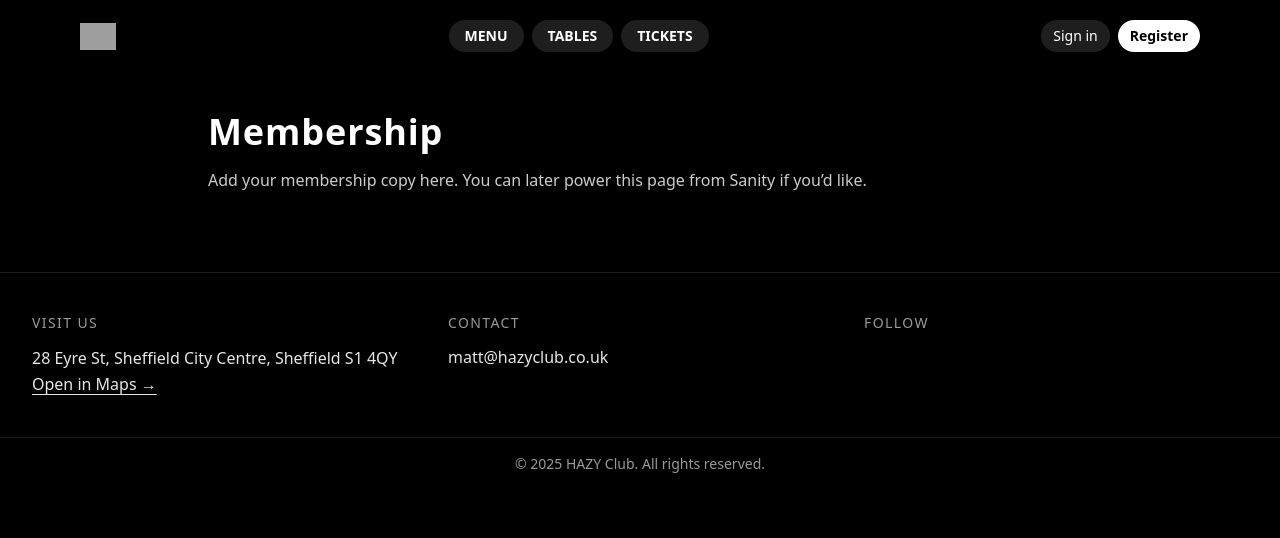
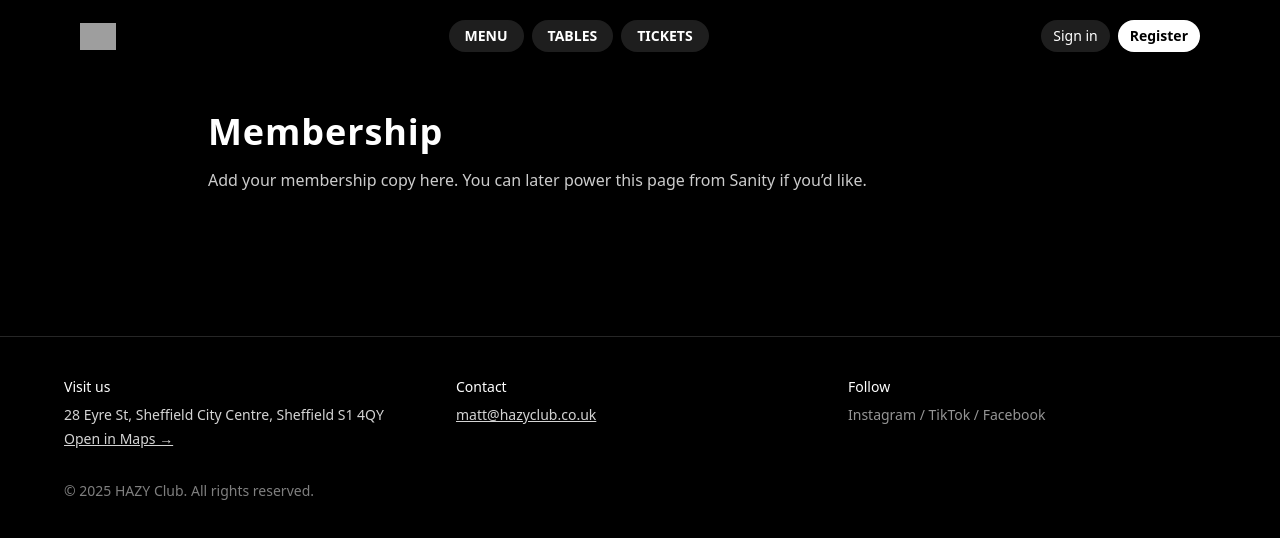
Before and after one commit to bojianlee19-design/club5, a Next.js app: page /about in a window 1280 px wide. Shown: the top 538 px of the page. Built offline with nearby package versions, Linux system fonts and the light colour scheme; grey boxes are pictures that could not be loaded.

Commit message:
Update Footer.tsx

```diff
--- a/components/Footer.tsx
+++ b/components/Footer.tsx
@@ -1,92 +1,31 @@
 // components/Footer.tsx
-import Link from 'next/link'
-import { BRAND } from '@/brand.config'
-
 export default function Footer() {
-  const fullAddress = `${BRAND.addressLine}, ${BRAND.city} ${BRAND.postcode}`
-
   return (
-    <footer className="border-t border-white/10 bg-black text-white">
-      <div className="max-w-7xl mx-auto px-4 md:px-6 lg:px-8 py-10 grid gap-8 md:grid-cols-3">
+    <footer className="mt-16 border-t border-neutral-800 bg-black px-4 py-10 text-sm text-neutral-300">
+      <div className="mx-auto grid max-w-6xl gap-6 md:grid-cols-3">
         <div>
-          <h4 className="text-sm uppercase tracking-widest text-white/60 mb-3">
-            Visit us
-          </h4>
-          <p className="text-white/90 leading-relaxed">
-            {fullAddress}
-            <br />
-            <Link
-              href={BRAND.mapUrl}
-              target="_blank"
-              className="underline underline-offset-4 hover:text-white"
-            >
-              Open in Maps →
-            </Link>
-          </p>
+          <div className="text-white">Visit us</div>
+          <div className="mt-2">28 Eyre St, Sheffield City Centre, Sheffield S1 4QY</div>
+          <a
+            href="https://maps.google.com/?q=28 Eyre St, Sheffield S1 4QY"
+            target="_blank"
+            className="mt-1 inline-block underline"
+          >
+            Open in Maps →
+          </a>
         </div>
-
         <div>
-          <h4 className="text-sm uppercase tracking-widest text-white/60 mb-3">
-            Contact
-          </h4>
-          <p className="text-white/90">
-            {BRAND.email ? (
-              <a href={`mailto:${BRAND.email}`} className="hover:underline">
-                {BRAND.email}
-              </a>
-            ) : (
-              '—'
-            )}
-            <br />
-            {BRAND.phone ? <span>{BRAND.phone}</span> : null}
-          </p>
+          <div className="text-white">Contact</div>
+          <a href="mailto:matt@hazyclub.co.uk" className="mt-2 inline-block underline">
+            matt@hazyclub.co.uk
+          </a>
         </div>
-
         <div>
-          <h4 className="text-sm uppercase tracking-widest text-white/60 mb-3">
-            Follow
-          </h4>
-          <ul className="space-y-1 text-white/90">
-            {BRAND.socials.instagram && (
-              <li>
-                <a
-                  href={BRAND.socials.instagram}
-                  target="_blank"
-                  className="hover:underline"
-                >
-                  Instagram
-                </a>
-              </li>
-            )}
-            {BRAND.socials.tiktok && (
-              <li>
-                <a
-                  href={BRAND.socials.tiktok}
-                  target="_blank"
-                  className="hover:underline"
-                >
-                  TikTok
-                </a>
-              </li>
-            )}
-            {BRAND.socials.facebook && (
-              <li>
-                <a
-                  href={BRAND.socials.facebook}
-                  target="_blank"
-                  className="hover:underline"
-                >
-                  Facebook
-                </a>
-              </li>
-            )}
-          </ul>
+          <div className="text-white">Follow</div>
+          <div className="mt-2 opacity-70">Instagram / TikTok / Facebook</div>
         </div>
       </div>
-
-      <div className="border-t border-white/10 text-center text-white/60 text-sm py-4">
-        © {new Date().getFullYear()} {BRAND.name}. All rights reserved.
-      </div>
+      <div className="mx-auto mt-8 max-w-6xl opacity-60">© {new Date().getFullYear()} HAZY Club. All rights reserved.</div>
     </footer>
-  )
+  );
 }
```
